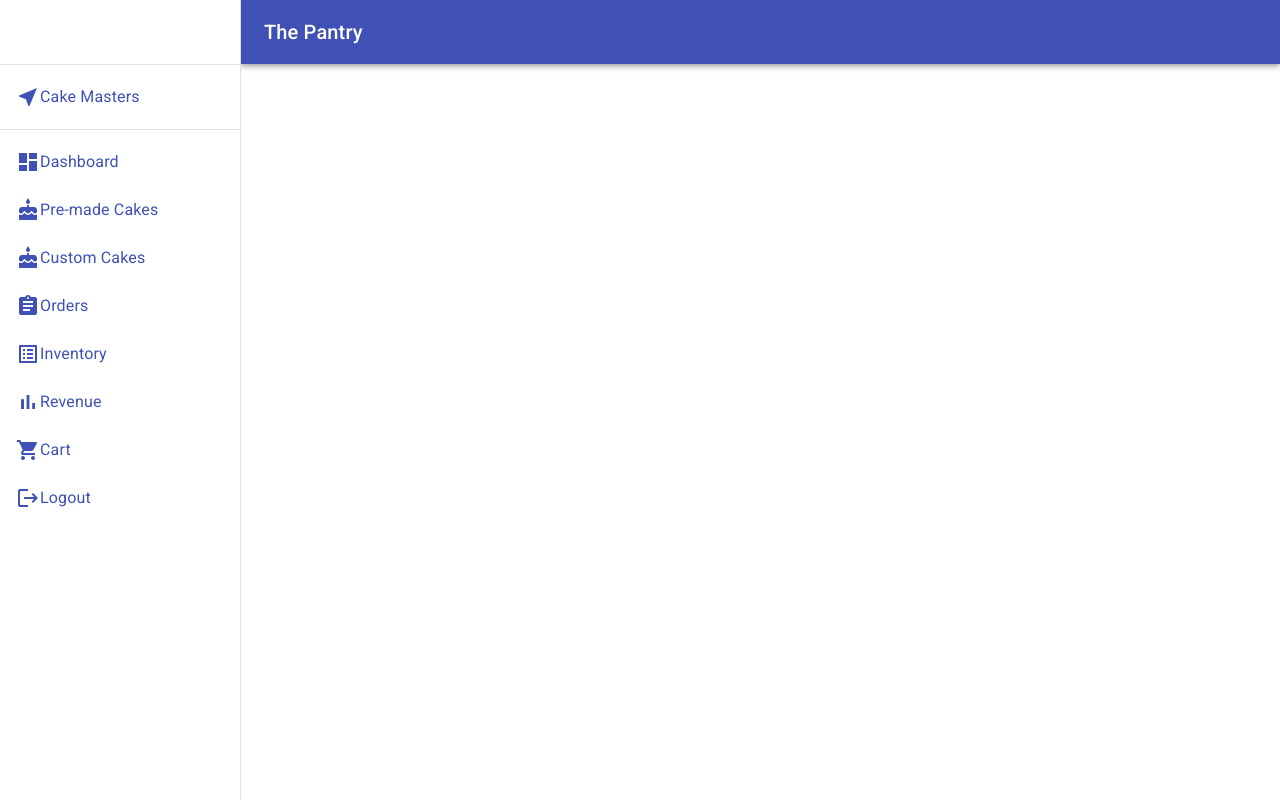
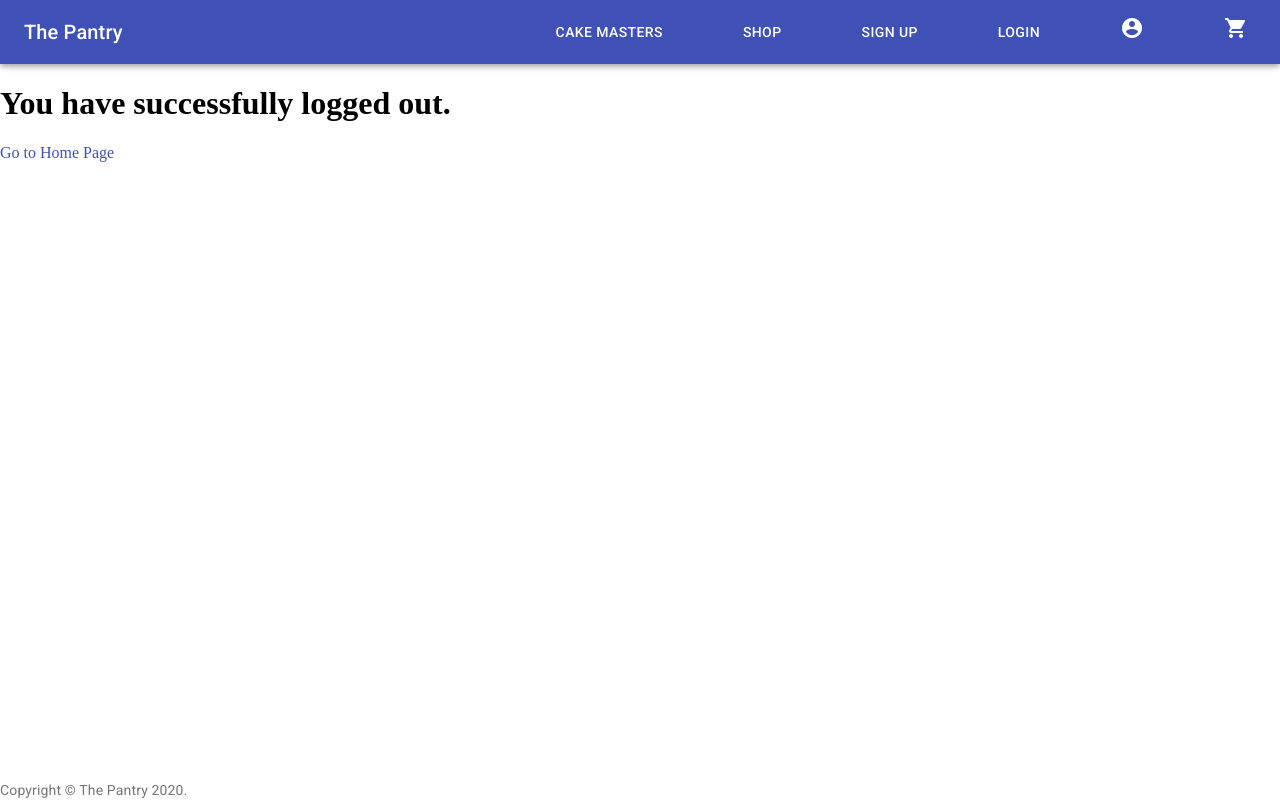
Before and after one commit to zhouyiartemiswang/the_pantry, a React (Create React App) app: page /logout in a window 1280 px wide. Built offline with nearby package versions, Linux system fonts and the light colour scheme; no server answers.

Commit message:
added logout page

```diff
--- a/src/App.js
+++ b/src/App.js
@@ -5,6 +5,7 @@ import Home from './pages/Home';
 import CakeMasters from './pages/CakeMasters';
 import Signup from './pages/Signup';
 import Login from './pages/Login';
+import Logout from './pages/Logout';
 import Shop from './pages/Shop';
 import Profile from './pages/Profile';
 import Inventory from './pages/Inventory';
@@ -13,6 +14,7 @@ import Box from '@material-ui/core/Box';
 import API from './utils/API';
 
 function App() {
+    const [isLoggedIn, setIsLoggedIn] = useState("");
     const [isOwner, setIsOwner] = useState("");
     const [loginFormState, setLoginFormState] = useState({
         token: "eyJhbGciOiJIUzI1NiIsInR5cCI6IkpXVCJ9.eyJlbWFpbCI6ImtpckBraXIua2lyIiwiaWQiOjMsImFkZHJlc3MiOiJzdHJlZXQiLCJwaG9uZSI6IjU1NTU1NTU1NTUiLCJpc093bmVyIjp0cnVlLCJpYXQiOjE2MDU2Mzc3MDMsImV4cCI6MTYwNTY0NDkwM30.RFIGKY8D8AisGXLz6VqNUISUPvgPh6PMvdrOSczyIfU",
@@ -24,6 +26,7 @@ function App() {
     useEffect(fetchUserData, []);
 
     function fetchUserData() {
+        setIsLoggedIn(false);
         setIsOwner(true);
         // API.getEditOrder(loginFormState.token, loginFormState.data).then(data => {
         //   if (data) {
@@ -57,7 +60,7 @@ function App() {
 
     return (
         <BrowserRouter>
-            <NavBar isOwner={isOwner}/>
+            <NavBar isLoggedIn={isLoggedIn} isOwner={isOwner}/>
 
             <Switch>
                 <Route exact path="/">
@@ -71,6 +74,9 @@ function App() {
                 </Route>
                 <Route exact path="/login">
                     <Login />
+                </Route>
+                <Route exact path="/logout">
+                    <Logout />
                 </Route>
                 <Route exact path="/shop">
                     <Shop />
--- a/src/components/NavBar/index.js
+++ b/src/components/NavBar/index.js
@@ -29,7 +29,7 @@ export default function NavBar(props) {
     };
     return (
         <>
-            { props.isOwner ?
+            { props.isLoggedIn && props.isOwner ?
                 <>
                     <AppBar position="fixed" className={classes.appBar}>
                         <Toolbar>
@@ -48,7 +48,7 @@ export default function NavBar(props) {
                             </Typography>
                         </Toolbar>
                     </AppBar>
-                    <SideNav mobileOpen={mobileOpen} handleDrawerToggle={handleDrawerToggle}/>
+                    <SideNav mobileOpen={mobileOpen} handleDrawerToggle={handleDrawerToggle} />
                 </>
                 :
                 <>
@@ -69,6 +69,8 @@ export default function NavBar(props) {
                                     Shop
                                 </Link>
                             </Button>
+                            {props.isLoggedIn ? null :
+                                <>
                                     <Button className="nav-tab">
                                         <Link href="/signup">
                                             Sign Up
@@ -79,6 +81,8 @@ export default function NavBar(props) {
                                             Login
                                 </Link>
                                     </Button>
+                                </>
+                            }
                             <Button className="nav-tab">
                                 <Link href="/profile">
                                     <span className="material-icons">account_circle</span>
--- /dev/null
+++ b/src/pages/Logout/index.js
@@ -0,0 +1,14 @@
+import React from 'react';
+import { Toolbar, Link } from '@material-ui/core';
+
+export default function Logout() {
+    return (
+        <div>
+            <Toolbar/>
+            <h1>You have successfully logged out.</h1>
+            <Link href="/">
+                Go to Home Page
+            </Link>
+        </div>
+    )
+}
```
Also changed, not shown: src/pages/Logout/style.css (added). Lines whose indentation alone changed are shown as unchanged.
